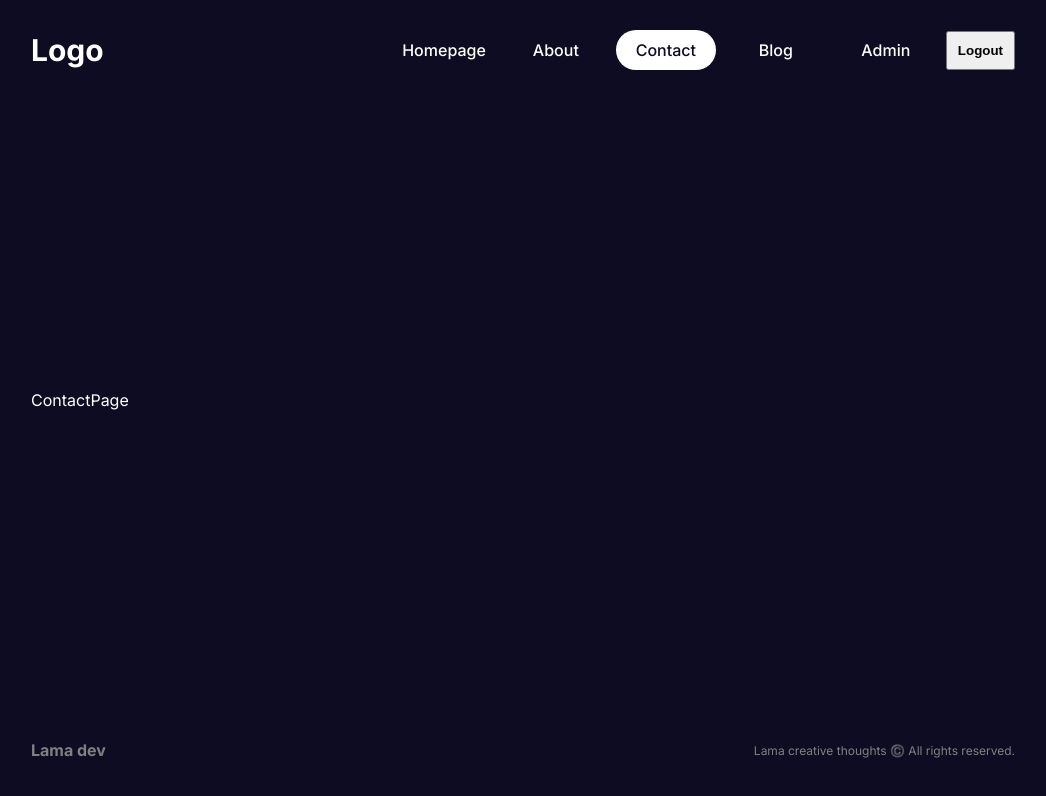
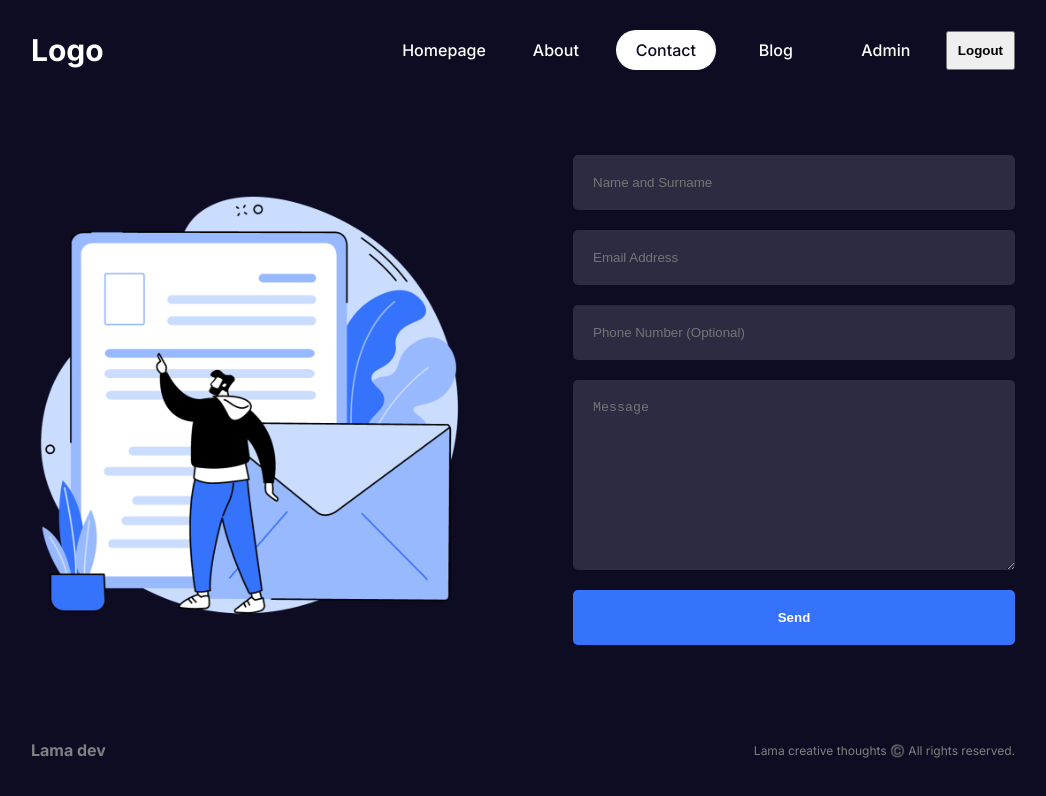
Before and after one commit to lasha-codes/advanced-next.js, a Next.js app: page /contact in a window 1280 px wide. Shown: the top 796 px of the page, without its empty margins (117-1163 px from the left). Built offline with nearby package versions, Linux system fonts and the light colour scheme.

Commit message:
contact page design is done

```diff
--- /dev/null
+++ b/src/app/contact/contact.module.css
@@ -0,0 +1,45 @@
+.container {
+  display: flex;
+  align-items: center;
+  gap: 100px;
+}
+
+.imgContainer {
+  flex: 1;
+  height: 500px;
+  position: relative;
+}
+
+.img {
+  object-fit: contain;
+}
+
+.formContainer {
+  flex: 1;
+}
+
+.form {
+  display: flex;
+  flex-direction: column;
+  gap: 20px;
+}
+
+.form input,
+.form textarea {
+  padding: 20px;
+  border-radius: 5px;
+  border: none;
+  outline: none;
+  background-color: var(--bgSoft);
+  color: var(--text);
+}
+
+.form button {
+  padding: 20px;
+  background-color: var(--btn);
+  color: var(--text);
+  font-weight: bold;
+  border: none;
+  border-radius: 5px;
+  cursor: pointer;
+}
--- a/src/app/contact/page.jsx
+++ b/src/app/contact/page.jsx
@@ -1,5 +1,23 @@
+import styles from './contact.module.css'
+import Image from 'next/image'
+
 const ContactPage = () => {
-  return <div>ContactPage</div>
+  return (
+    <div className={styles.container}>
+      <div className={styles.imgContainer}>
+        <Image src='/contact.png' alt='' fill className={styles.img} />
+      </div>
+      <div className={styles.formContainer}>
+        <form className={styles.form}>
+          <input type='text' placeholder='Name and Surname' />
+          <input type='text' placeholder='Email Address' />
+          <input type='text' placeholder='Phone Number (Optional)' />
+          <textarea cols='30' rows='10' placeholder='Message'></textarea>
+          <button>Send</button>
+        </form>
+      </div>
+    </div>
+  )
 }
 
 export default ContactPage
--- a/src/components/navbar/links/navLink/navLink.module.css
+++ b/src/components/navbar/links/navLink/navLink.module.css
@@ -4,6 +4,7 @@
   border-radius: 20px;
   font-weight: 500;
   text-align: center;
+  transition: all 600ms ease;
 }
 
 .active {
```
